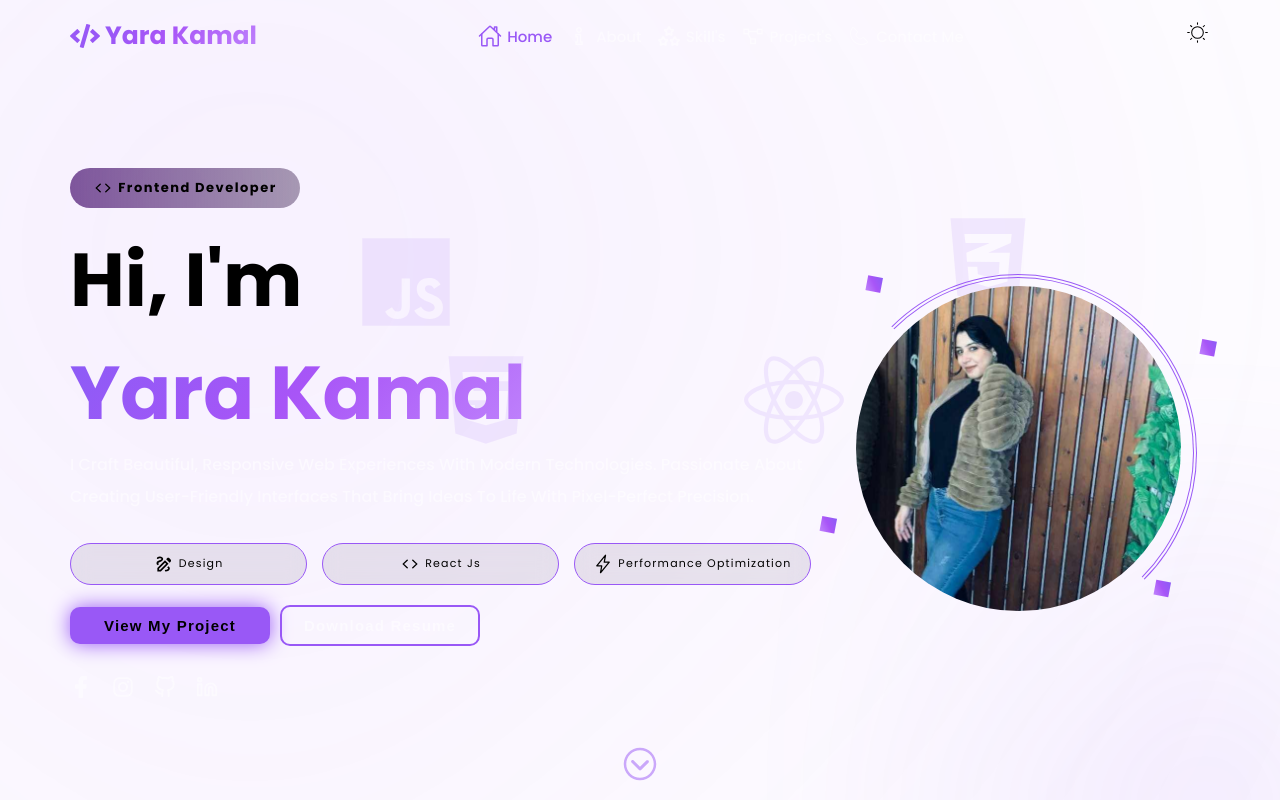
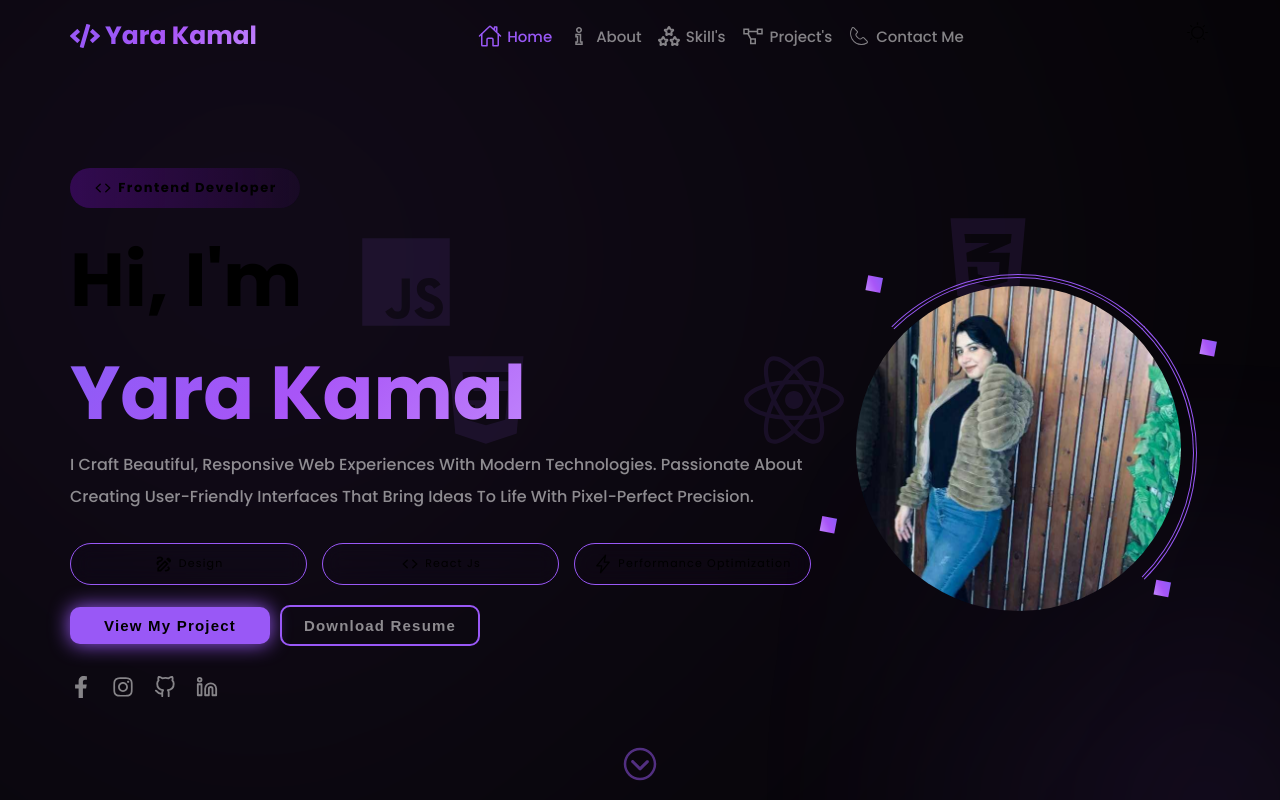
Before and after one commit to NighTMaReEe53/Testing, a React (Vite) app: page / in a window 1280 px wide. Shown: the top 800 px of the page. Built offline with nearby package versions, Linux system fonts and the light colour scheme; a web font is replaced by a local one.

Commit message:
first commit

```diff
--- a/src/index.css
+++ b/src/index.css
@@ -5,7 +5,6 @@
 }
 
 :root {
-  color-scheme: light dark;
   --mainColor: #9958f6;
   --whiteColor: #ffffff;
   --trans: 0.5s;
@@ -32,8 +31,7 @@ html {
 }
 
 body {
-  background: light-dark(#fff, #030303);
-  /* font-family: "Mozilla Headline", sans-serif; */
+  background: #030303;
   font-family: "Poppins", sans-serif;
 }
 
```
